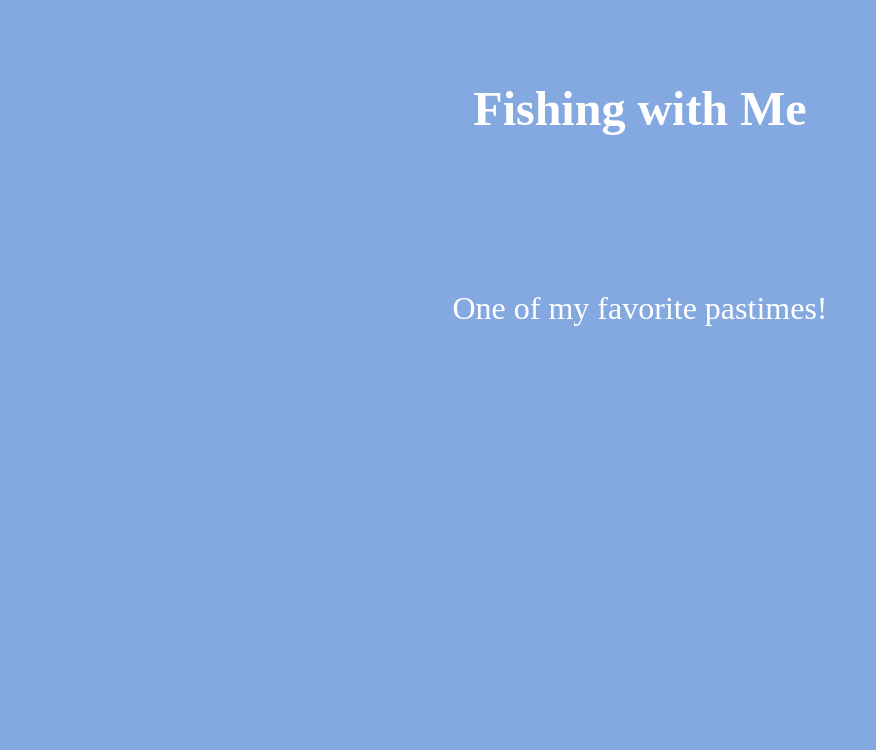
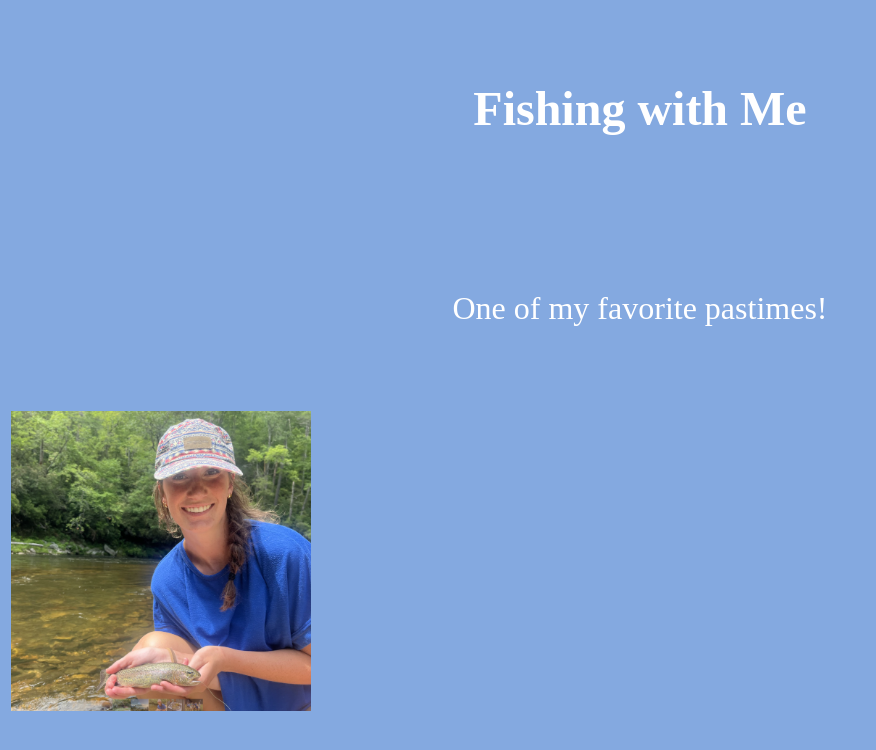
Before and after one commit to MollyRobi/mollylife, a plain HTML site: page troutpage.html in a window 1280 px wide. Shown: the whole page, without its empty margins (0-876 px from the left). Drawn offline with Linux system fonts and the light colour scheme.

Commit message:
Update troutpage.html

```diff
--- a/troutpage.html
+++ b/troutpage.html
@@ -25,7 +25,7 @@
 <table>
   <tr>
     <th>
-
+      <img src="https://mollyrobi.github.io/mollylife/trouthat.png"width="300px" height="300px">
     </th>
   </tr>
 </table>
```
